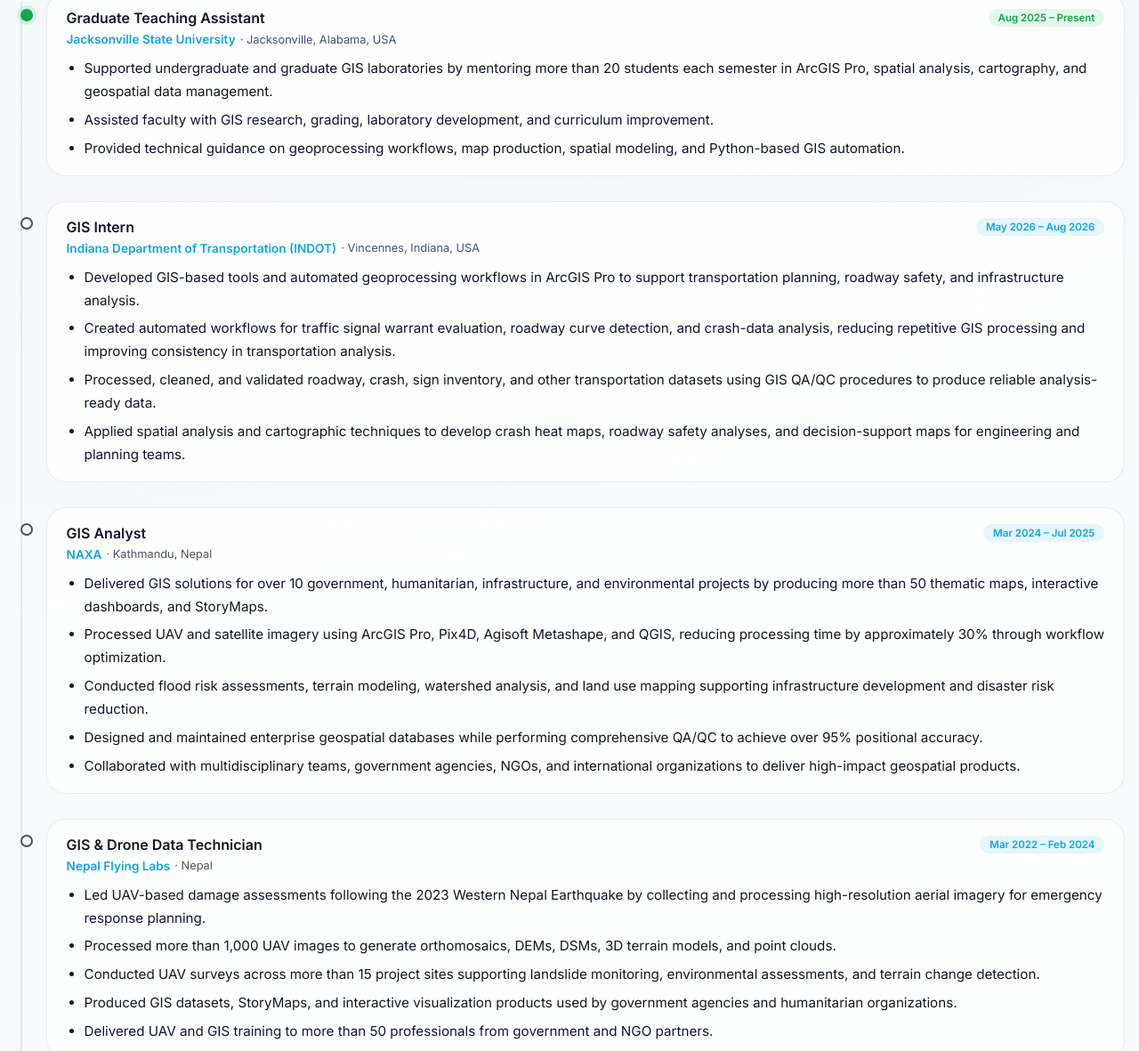
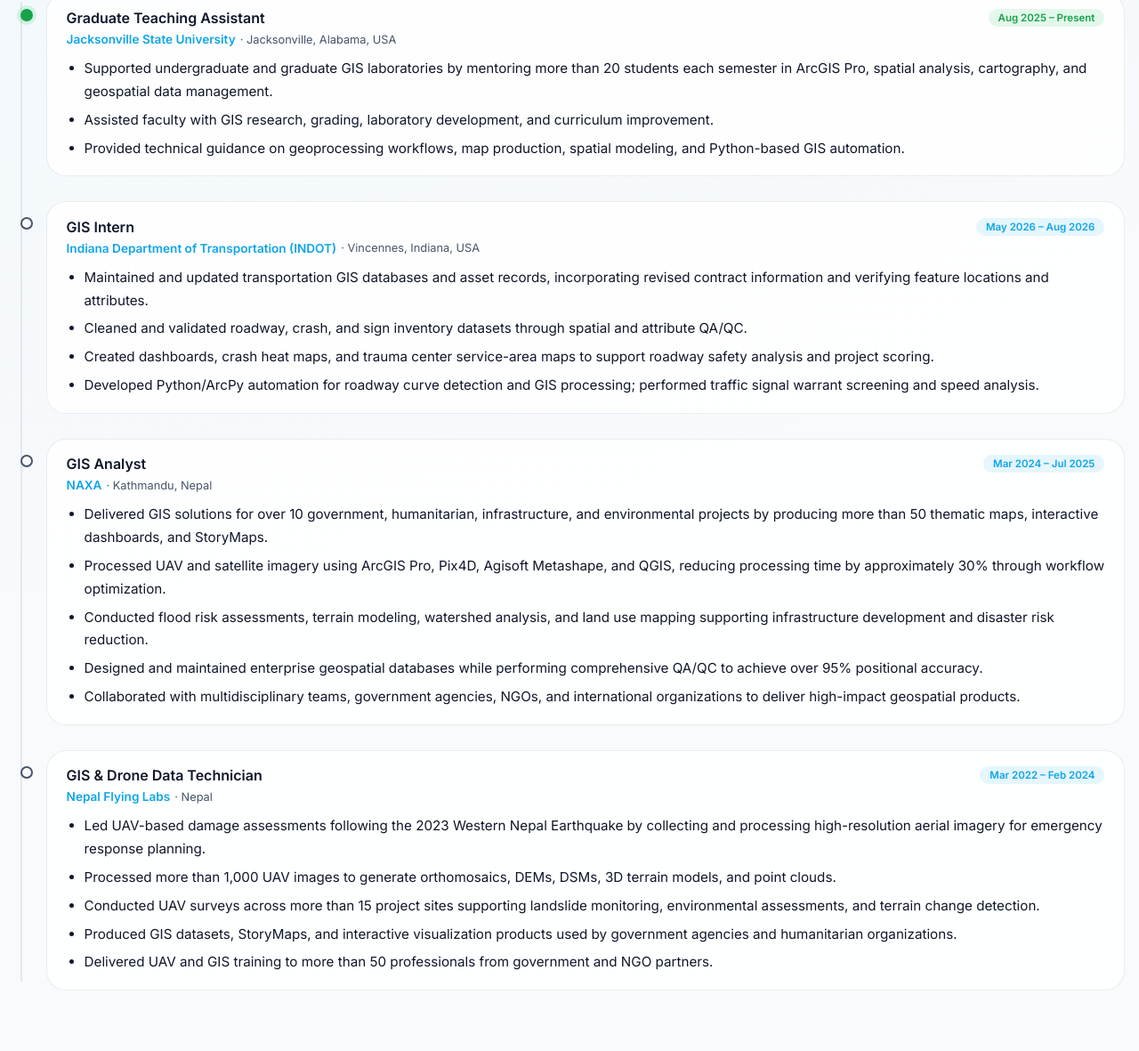
Before and after one commit to LCdinesh/dinesh.github.io, a plain HTML site: page index.html in a window 1280 px wide. Shown: the part 1523-2704 px from the top of the page at 89% size. Drawn offline with nearby package versions, Linux system fonts and the light colour scheme.

```diff
--- a/index.html
+++ b/index.html
@@ -231,10 +231,10 @@
                   <span class="timeline-location">· Vincennes, Indiana, USA</span>
                 </div>
                 <ul class="timeline-desc">
-                  <li>Developed GIS-based tools and automated geoprocessing workflows in ArcGIS Pro to support transportation planning, roadway safety, and infrastructure analysis.</li>
-                  <li>Created automated workflows for traffic signal warrant evaluation, roadway curve detection, and crash-data analysis, reducing repetitive GIS processing and improving consistency in transportation analysis.</li>
-                  <li>Processed, cleaned, and validated roadway, crash, sign inventory, and other transportation datasets using GIS QA/QC procedures to produce reliable analysis-ready data.</li>
-                  <li>Applied spatial analysis and cartographic techniques to develop crash heat maps, roadway safety analyses, and decision-support maps for engineering and planning teams.</li>
+                  <li>Maintained and updated transportation GIS databases and asset records, incorporating revised contract information and verifying feature locations and attributes.</li>
+                  <li>Cleaned and validated roadway, crash, and sign inventory datasets through spatial and attribute QA/QC.</li>
+                  <li>Created dashboards, crash heat maps, and trauma center service-area maps to support roadway safety analysis and project scoring.</li>
+                  <li>Developed Python/ArcPy automation for roadway curve detection and GIS processing; performed traffic signal warrant screening and speed analysis.</li>
                 </ul>
               </a>
             </div>
```
